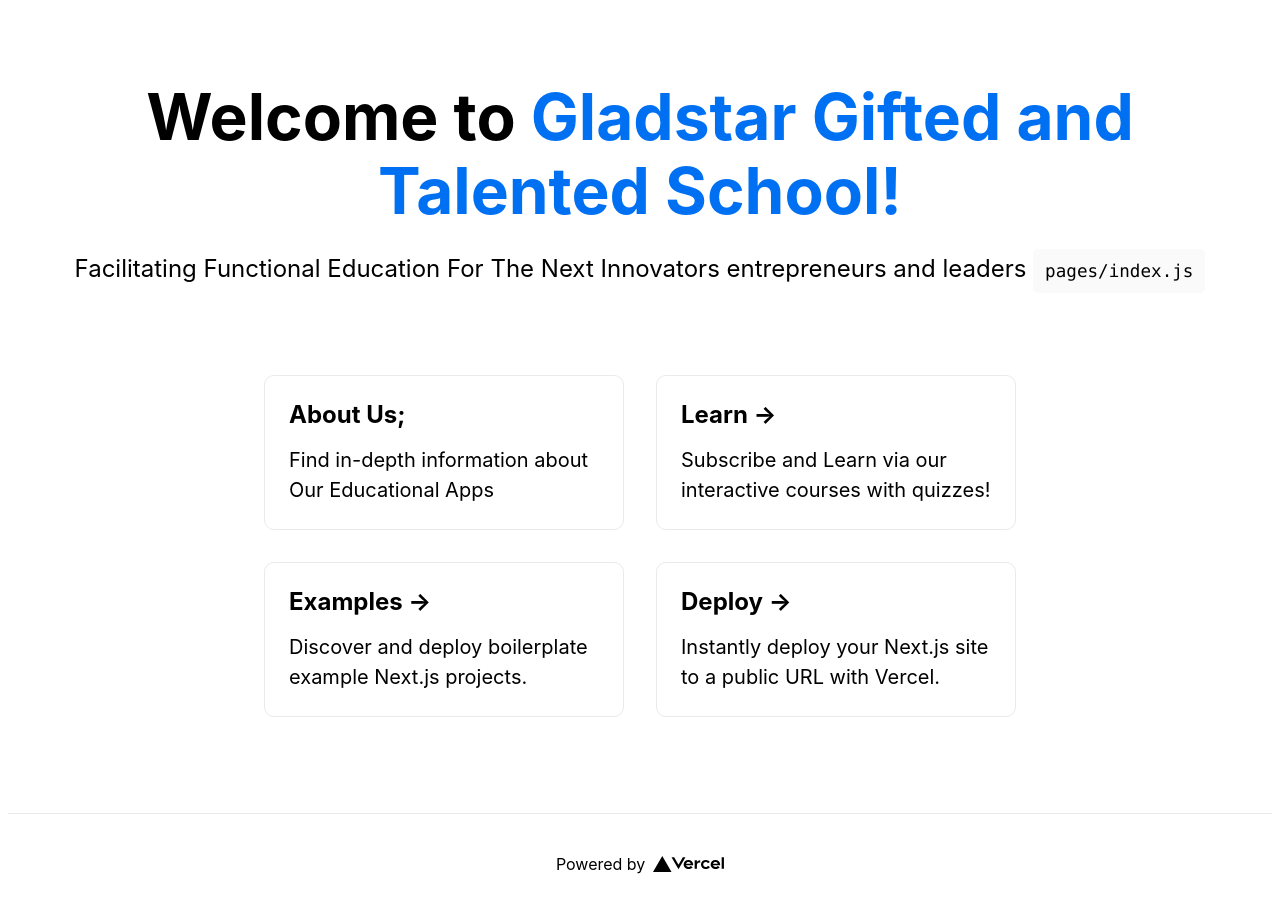
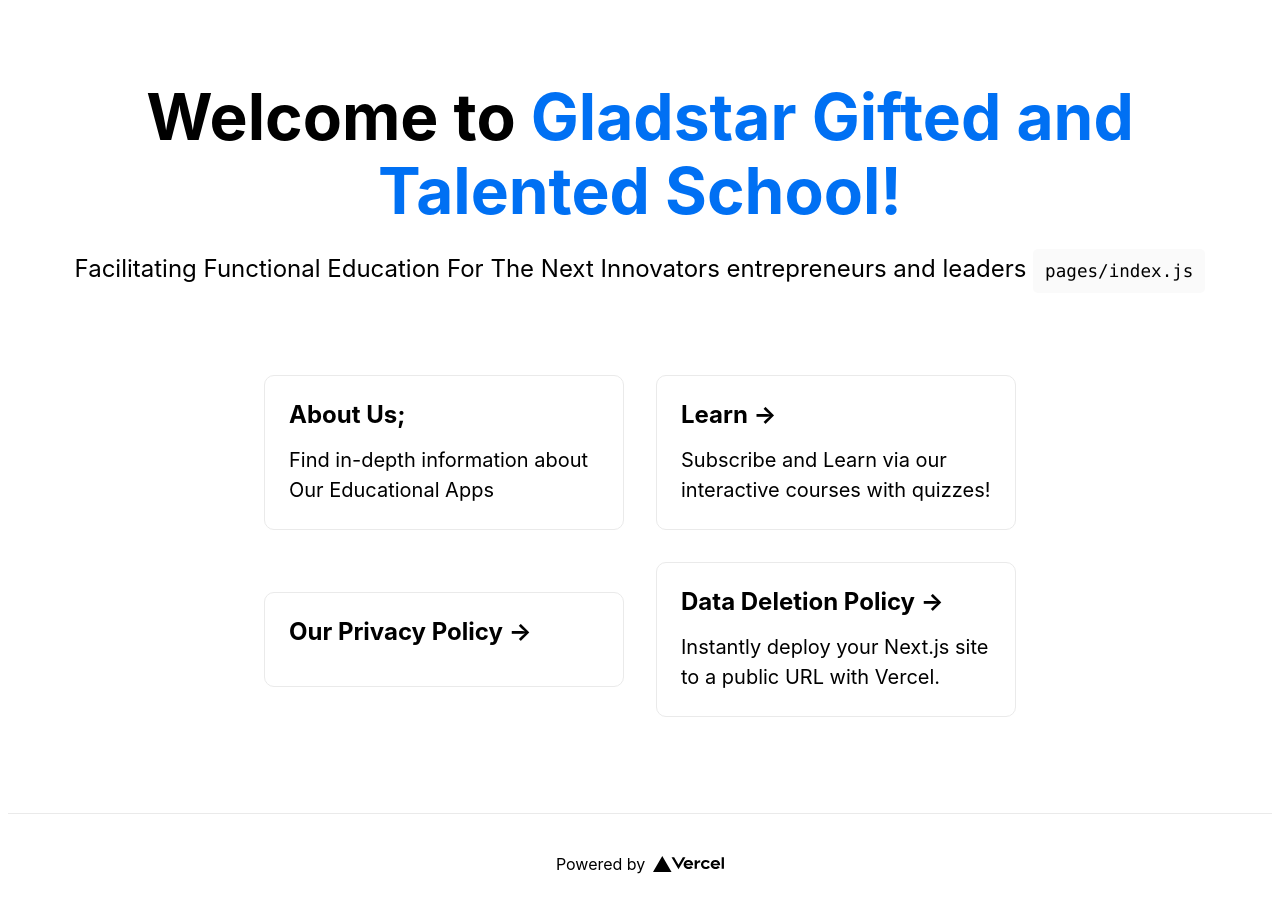
Before and after one commit to gladstargtschool6/nextjs, a Next.js app: page / in a window 1280 px wide. Built offline with nearby package versions, Linux system fonts and the light colour scheme.

Commit message:
Update index.js

```diff
--- a/pages/index.js
+++ b/pages/index.js
@@ -31,18 +31,18 @@ export default function Home() {
           </a>
 
           <a
-            href="https://github.com/vercel/next.js/tree/master/examples"
+            href="https://blog.gladstar.sch.ng/p/our-privacy-policy-statement.html?m=1"
             className={styles.card}
           >
-            <h3>Examples &rarr;</h3>
-            <p>Discover and deploy boilerplate example Next.js projects.</p>
+            <h3>Our Privacy Policy &rarr;</h3>
+            <p></p>
           </a>
 
           <a
-            href="https://vercel.com/import?filter=next.js&utm_source=create-next-app&utm_medium=default-template&utm_campaign=create-next-app"
+            href="https://blog.gladstar.sch.ng/p/data-deletion-policy.html"
             className={styles.card}
           >
-            <h3>Deploy &rarr;</h3>
+            <h3>Data Deletion Policy &rarr;</h3>
             <p>
               Instantly deploy your Next.js site to a public URL with Vercel.
             </p>
```
